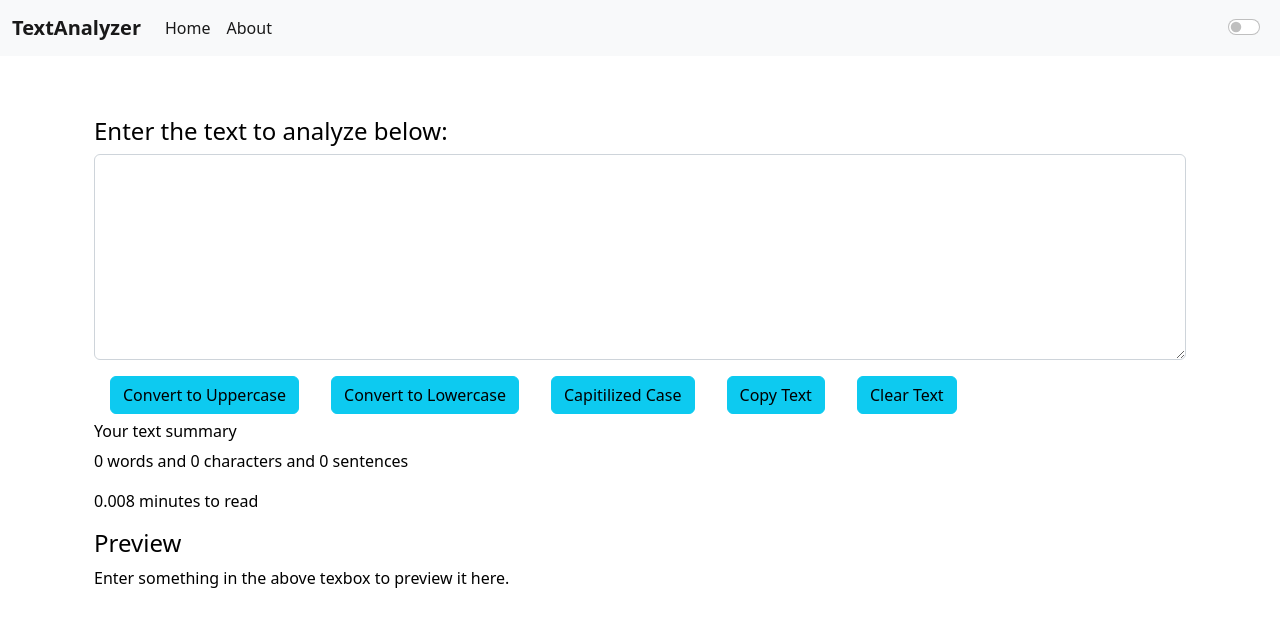
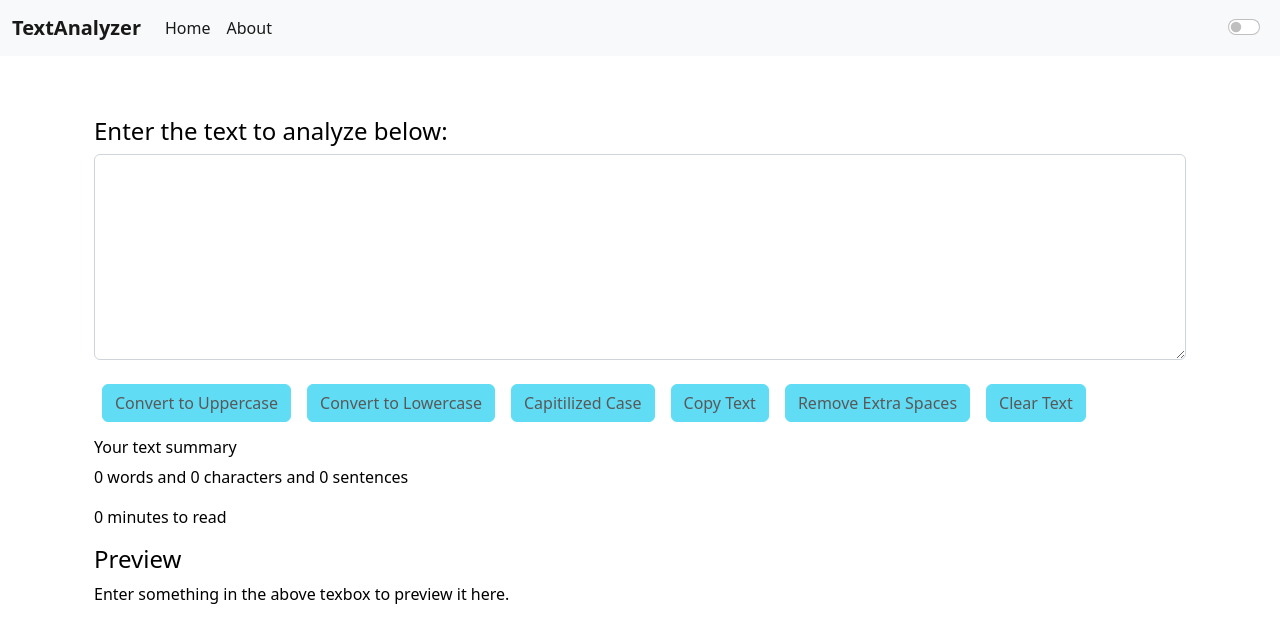
Before and after one commit to shamimkhaled/ReactJS, a React (Create React App) app in the folder TextAnalyzer/: page / in a window 1280 px wide. Shown: the top 642 px of the page. Built offline with nearby package versions, Linux system fonts and the light colour scheme.

Commit message:
Update TextForm.js

```diff
--- a/TextAnalyzer/src/components/TextForm.js
+++ b/TextAnalyzer/src/components/TextForm.js
@@ -27,6 +27,11 @@ export default function TextForm(props) {
       navigator.clipboard.writeText(textCopy.value);
       props.showAlert("Copied to the clipboard", "Success")
    }
+   const handleExtraSpaces = () => {
+    let newText = text.split(/[ ]+/);
+    setText(newText.join(" "));
+    props.showAlert("Extra spaces removed!", "success");
+}
    const handleTextClearClick = ()=>{
     // console.log('Uppercase was clicked!', +text);
      let newText= '';
@@ -45,17 +50,18 @@ export default function TextForm(props) {
       <div className="mb-3">
         <textarea className="form-control" value={text} style={{ backgroundColor: props.mode==='dark'?'#212529':'white', color: props.mode==='dark'?'white':'black' }} onChange={handleOnChange}   id="textBox" rows="8" ></textarea>
       </div>
-      <button className="btn btn-info mx-3" style={{ color: props.mode==='dark'?'white':'black' }} onClick={handleUppClick}>Convert to Uppercase</button>
-      <button className="btn btn-info mx-3" style={{ color: props.mode==='dark'?'white':'black' }} onClick={handleLowClick}>Convert to Lowercase</button>
-      <button className="btn btn-info mx-3" style={{ color: props.mode==='dark'?'white':'black' }} onClick={handleCapClick}>Capitilized Case</button>
-      <button className="btn btn-info mx-3" style={{ color: props.mode==='dark'?'white':'black' }} onClick={handleTextCopy}>Copy Text</button>
-      <button className="btn btn-info mx-3" style={{ color: props.mode==='dark'?'white':'black' }} onClick={handleTextClearClick}>Clear Text</button>
+      <button disabled={text.length===0} className="btn btn-info mx-2 my-2" style={{ color: props.mode==='dark'?'white':'black' }} onClick={handleUppClick}>Convert to Uppercase</button>
+      <button disabled={text.length===0} className="btn btn-info mx-2 my-2" style={{ color: props.mode==='dark'?'white':'black' }} onClick={handleLowClick}>Convert to Lowercase</button>
+      <button disabled={text.length===0} className="btn btn-info mx-2 my-2" style={{ color: props.mode==='dark'?'white':'black' }} onClick={handleCapClick}>Capitilized Case</button>
+      <button disabled={text.length===0} className="btn btn-info mx-2 my-2" style={{ color: props.mode==='dark'?'white':'black' }} onClick={handleTextCopy}>Copy Text</button>
+      <button disabled={text.length===0} className="btn btn-info mx-2 my-2" style={{ color: props.mode==='dark'?'white':'black' }} onClick={handleExtraSpaces}>Remove Extra Spaces</button>
+      <button disabled={text.length===0} className="btn btn-info mx-2 my-2" style={{ color: props.mode==='dark'?'white':'black' }} onClick={handleTextClearClick}>Clear Text</button>
     </div>
 
     <div className="container my-2" style={{ color: props.mode==='dark'?'white':'black' }}>
         <h6>Your text summary</h6>
-        <p>{text.split(" ").length-1} words and {text.length} characters and {text.split(/[".!?"]/).length-1} sentences </p>
-        <p>{0.008*text.split(" ").length} minutes to read</p>
+        <p>{text.split(" ").filter((element)=>{return element.length!==0}).length} words and {text.length} characters and {text.split(/[".!?"]/).length-1} sentences </p>
+        <p>{0.008*text.split(" ").filter((element)=>{return element.length!==0}).length} minutes to read</p>
         <h4>Preview</h4>
         <p>{text.length>0?text:'Enter something in the above texbox to preview it here.'}</p>
     </div>
```
